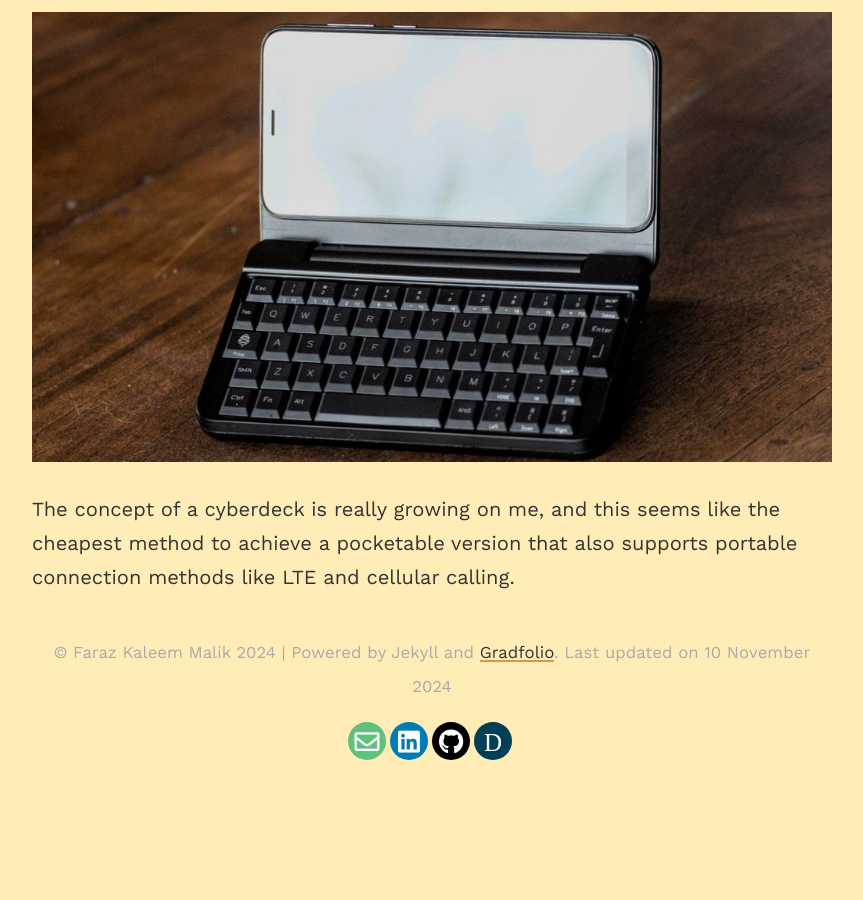
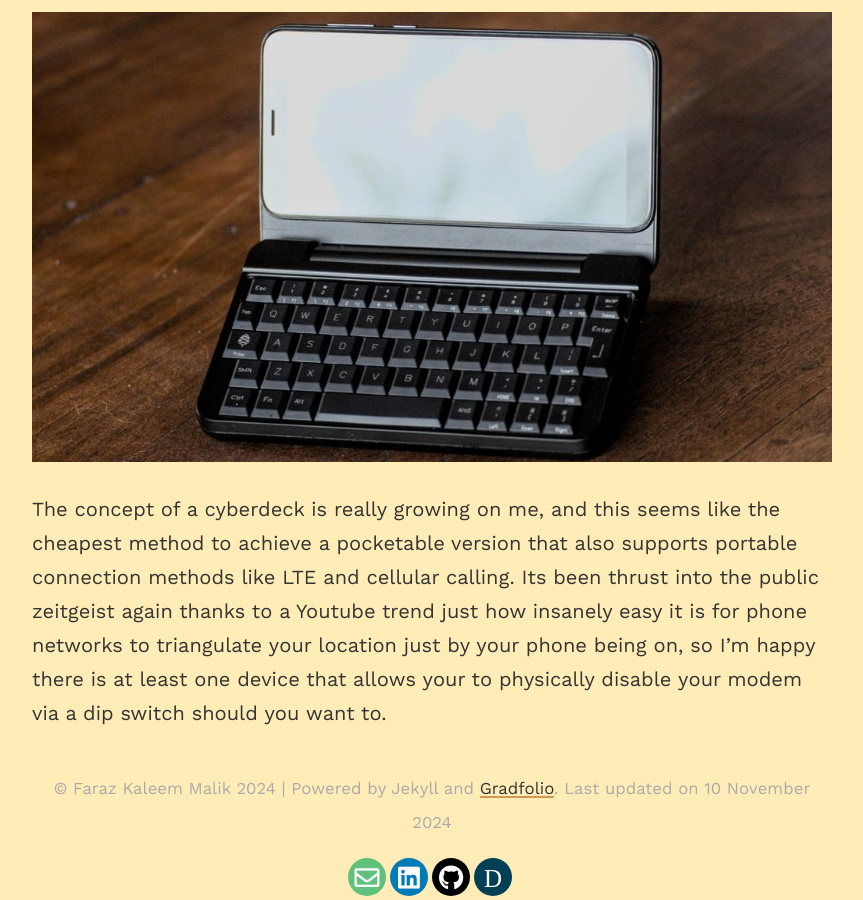
Before and after one commit to numberisnan/numberisnan.github.io, a Jekyll site: the page built from _posts/2024-11-07-update1.md, in a window 1280 px wide and 900 px high, scrolled down 1388 px. Shown: the whole window, without its empty margins (208-1071 px from the left). Built offline with Jekyll 4.4.1, drawn with Linux system fonts in a browser that asks for light colours; nearby versions of some CDN libraries; before the commit the page ends 2152 px from its top, so only the background shows below that.

Commit message:
Extra addition to update

```diff
--- a/_posts/2024-11-07-update1.md
+++ b/_posts/2024-11-07-update1.md
@@ -19,4 +19,4 @@ That project is basically dead. I used whatever flashing setup I had to just fla
 
 ![](/assets/images/update/keyboard.jpg)
 
-The concept of a cyberdeck is really growing on me, and this seems like the cheapest method to achieve a pocketable version that also supports portable connection methods like LTE and cellular calling.
+The concept of a cyberdeck is really growing on me, and this seems like the cheapest method to achieve a pocketable version that also supports portable connection methods like LTE and cellular calling. Its been thrust into the public zeitgeist again thanks to a Youtube trend just how insanely easy it is for phone networks to triangulate your location just by your phone being on, so I'm happy there is at least one device that allows your to physically disable your modem via a dip switch should you want to.
```
